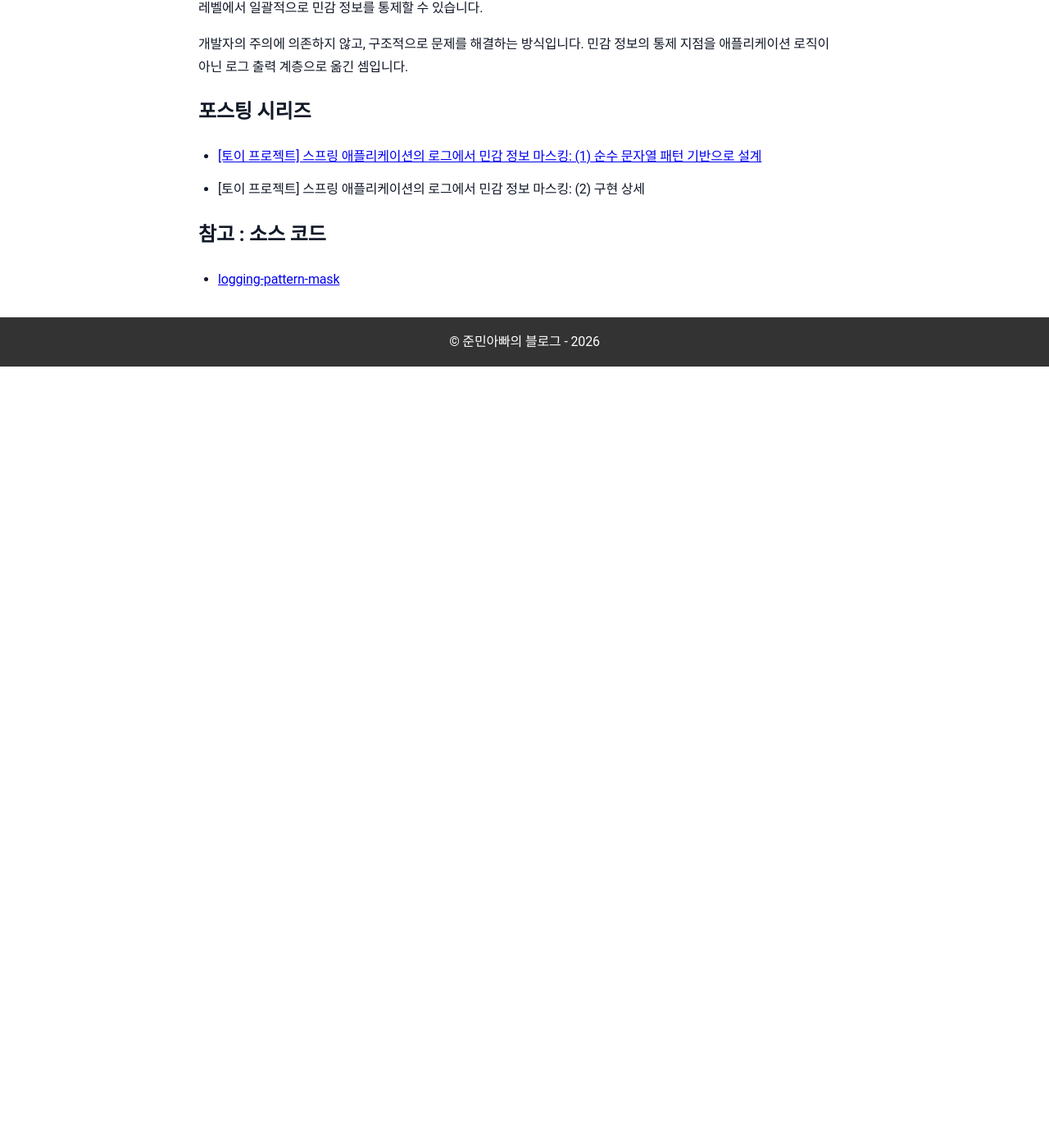
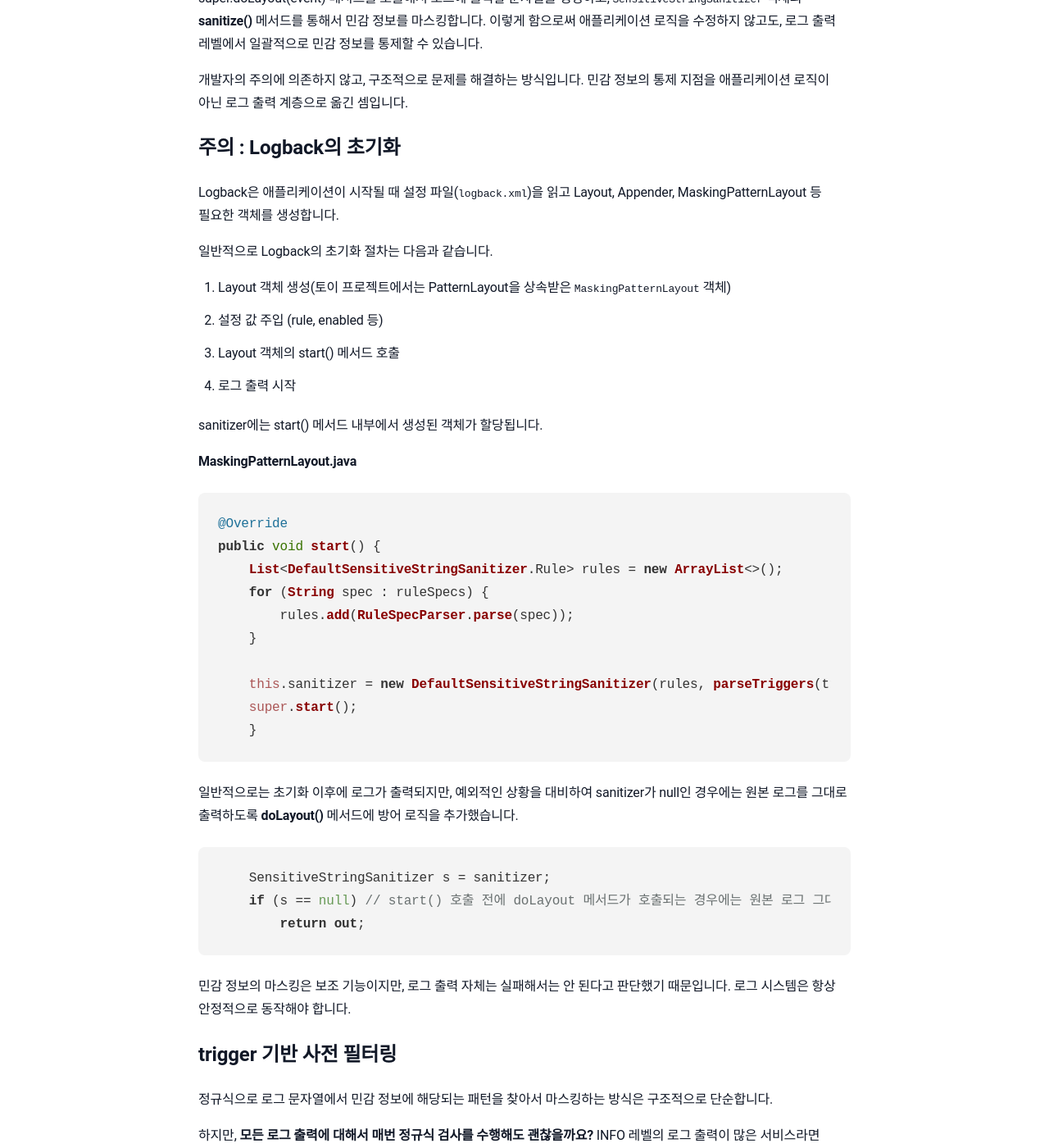
Before and after one commit to sanghoon-lee/sanghoon-lee.github.io, a Jekyll site: the page built from _posts/2026-02-18-logging-pattern-mask2.md, in a window 1280 px wide and 1400 px high, scrolled down 1351 px. Shown: the whole window at 82% size. Built offline with Jekyll 4.4.1, drawn with Linux system fonts in a browser that asks for light colours; nearby versions of some CDN libraries; comment, search, counter and statistics services are not loaded; before the commit the page ends 1798 px from its top, so only the background shows below that; some of the changed text lies outside the part shown.

Commit message:
logging-pattern-mask 포스팅2부 내용 추가

````diff
--- a/_posts/2026-02-18-logging-pattern-mask2.md
+++ b/_posts/2026-02-18-logging-pattern-mask2.md
@@ -11,7 +11,7 @@ Logback에서 로그 출력을 처리하는 과정은 다음과 같습니다.
 
 1. 애플리케이션 코드에서 log.info() 메서드 호출
 2. ILoggingEvent 생성
-3. PatternLayout가 이벤트 내용을 문자열로 변환
+3. PatternLayout이 이벤트 내용을 문자열로 변환
 4. 변환된 문자열이 Appender를 통해 출력
 
 토이 프로젝트에서 로그 마스킹 기능을 구현하기 위해서 개입한 지점은 3번과 4번 사이입니다. 로그가 출력되기 직전에 민감 정보를 찾아서 마스킹하도록 구현하는 것이 핵심이기 때문입니다.
@@ -20,23 +20,130 @@ Logback에서 로그 출력을 처리하는 과정은 다음과 같습니다.
 
 그래서 `PatternLayout`를 상속받은 `MaskingPatternLayout` 클래스에서 이벤트 내용을 문자열로 변환할 때 호출되는 **doLayout()** 메소드를 오버라이드했습니다.
 
+**MaskingPatternLayout.java**
 ```java
 @Override
-    public String doLayout(ILoggingEvent event) {
-        String out = super.doLayout(event);
-        if (!enabled)
-            return out;
+public String doLayout(ILoggingEvent event) {
+    String out = super.doLayout(event);
+    if (!enabled)
+        return out;
 
-        SensitiveStringSanitizer s = sanitizer;
-        if (s == null)
-            return out; // start() 전 방어
+    SensitiveStringSanitizer s = sanitizer;
+    if (s == null) // start() 호출 전에 doLayout 메서드가 호출되는 경우에는 원본 로그 그대로 출력(방어 로직 실행)
+        return out;
 
-        return s.sanitize(out);
-    }
+    return s.sanitize(out);
+}
 ```
 super.doLayout(event) 메서드를 호출해서 로그에 출력할 문자열을 생성하고, `SensitiveStringSanitizer` 객체의 **sanitize()** 메서드를 통해서 민감 정보를 마스킹합니다. 이렇게 함으로써 애플리케이션 로직을 수정하지 않고도, 로그 출력 레벨에서 일괄적으로 민감 정보를 통제할 수 있습니다.
 
 개발자의 주의에 의존하지 않고, 구조적으로 문제를 해결하는 방식입니다. 민감 정보의 통제 지점을 애플리케이션 로직이 아닌 로그 출력 계층으로 옮긴 셈입니다.
+
+## 주의 : Logback의 초기화
+
+Logback은 애플리케이션이 시작될 때 설정 파일(`logback.xml`)을 읽고 Layout, Appender, MaskingPatternLayout 등 필요한 객체를 생성합니다.
+
+일반적으로 Logback의 초기화 절차는 다음과 같습니다.
+1. Layout 객체 생성(토이 프로젝트에서는 PatternLayout을 상속받은 `MaskingPatternLayout` 객체)
+2. 설정 값 주입 (rule, enabled 등)
+3. Layout 객체의 start() 메서드 호출
+4. 로그 출력 시작
+
+sanitizer에는 start() 메서드 내부에서 생성된 객체가 할당됩니다.
+
+**MaskingPatternLayout.java**
+```java
+@Override
+public void start() {
+    List<DefaultSensitiveStringSanitizer.Rule> rules = new ArrayList<>();
+    for (String spec : ruleSpecs) {
+        rules.add(RuleSpecParser.parse(spec));
+    }
+
+    this.sanitizer = new DefaultSensitiveStringSanitizer(rules, parseTriggers(triggers));
+    super.start();
+    }
+```
+
+일반적으로는 초기화 이후에 로그가 출력되지만, 예외적인 상황을 대비하여 sanitizer가 null인 경우에는 원본 로그를 그대로 출력하도록 **doLayout()** 메서드에 방어 로직을 추가했습니다.
+
+```java
+    SensitiveStringSanitizer s = sanitizer;
+    if (s == null) // start() 호출 전에 doLayout 메서드가 호출되는 경우에는 원본 로그 그대로 출력(방어 로직 실행)
+        return out;
+```
+민감 정보의 마스킹은 보조 기능이지만, 로그 출력 자체는 실패해서는 안 된다고 판단했기 때문입니다.
+로그 시스템은 항상 안정적으로 동작해야 합니다.
+
+## trigger 기반 사전 필터링
+
+정규식으로 로그 문자열에서 민감 정보에 해당되는 패턴을 찾아서 마스킹하는 방식은 구조적으로 단순합니다.
+
+하지만, **모든 로그 출력에 대해서 매번 정규식 검사를 수행해도 괜찮을까요?** INFO 레벨의 로그 출력이 많은 서비스라면 문자열 치환이 누적되면서 성능에 부담이 될 수 있습니다. 그래서 trigger 기반 사전 필터링 기능을 추가했습니다.
+
+예를 들어, 다음과 같이 전화번호를 마스킹하는 정규식이 있다고 가정해보겠습니다.
+
+> (\b01[016789]-?)\d{3,4}(-?\d{4}\b)
+
+이 정규식은 비교적 복잡합니다. 그런데 사실 대부분의 로그에는 전화번호가 포함되어 있지 않습니다. 그래서 매번 정규식 검사를 수행할 필요는 없습니다. 대신 로그 문자열에 특정 키워드가 포함되어 있는 경우에는 정규식 검사가 수행되도록 했습니다.
+
+키워드는 `logback.xml` 파일에 <trigger></trigger> 태그 사이에 나열하면 되고, 콤마(,)로 단어를 구분합니다.
+
+**예시) logback.xml에 키워드 정의**
+```xml
+<triggers>010-,@,Bearer </triggers>
+```
+* 010- → 전화번호 가능성
+* @ → 이메일 가능성
+* Bearer → 토큰 가능성
+
+지금까지 설명한 Trigger 기반 사전 필터링의 동작 절차는 다음과 같습니다.
+1. 로그 문자열을 받는다.
+2. trigger 키워드가 포함되어 있는지 먼저 검사한다.
+3. 키워드가 포함되어 있다면 정규식 검사를 수행한다. 만약, 키워드가 포함되어 있지 않다면 정규식 검사 수행은 생략된다.
+
+**요약**
+> * Trigger → 빠른 1차 필터
+> * 정규식 검사 → 정확한 2차 판별
+
+## DefaultSensitiveStringSanitizer 클래스의 구현
+
+**DefaultSensitiveStringSanitizer.java**
+```java
+private boolean maybeSensitive(String input) {
+    if (triggers.isEmpty()) {
+        return true;
+    }
+
+    for (String trigger : triggers) {
+        if (input.contains(trigger)) {
+            return true;
+        }
+    }
+    return false;
+}
+```
+sanitize() 메서드에서 로그 메시지를 가공하기 maybeSensitive()를 호출해서 특정 문자열의 포함 여부를 확인합니다.
+
+**DefaultSensitiveStringSanitizer.java**
+```java
+@Override
+public String sanitize(String input) {
+    if (input == null || input.isEmpty())
+        return input;
+
+    // triggers가 있으면 "민감 가능성" 빠른 체크로 대부분 로그는 스킵
+    if (!maybeSensitive(input))
+        return input;
+
+    String out = input;
+    for (Rule r : rules) {
+        out = r.apply(out);
+    }
+    return out;
+}
+```
+
 
 # 포스팅 시리즈
 
````
